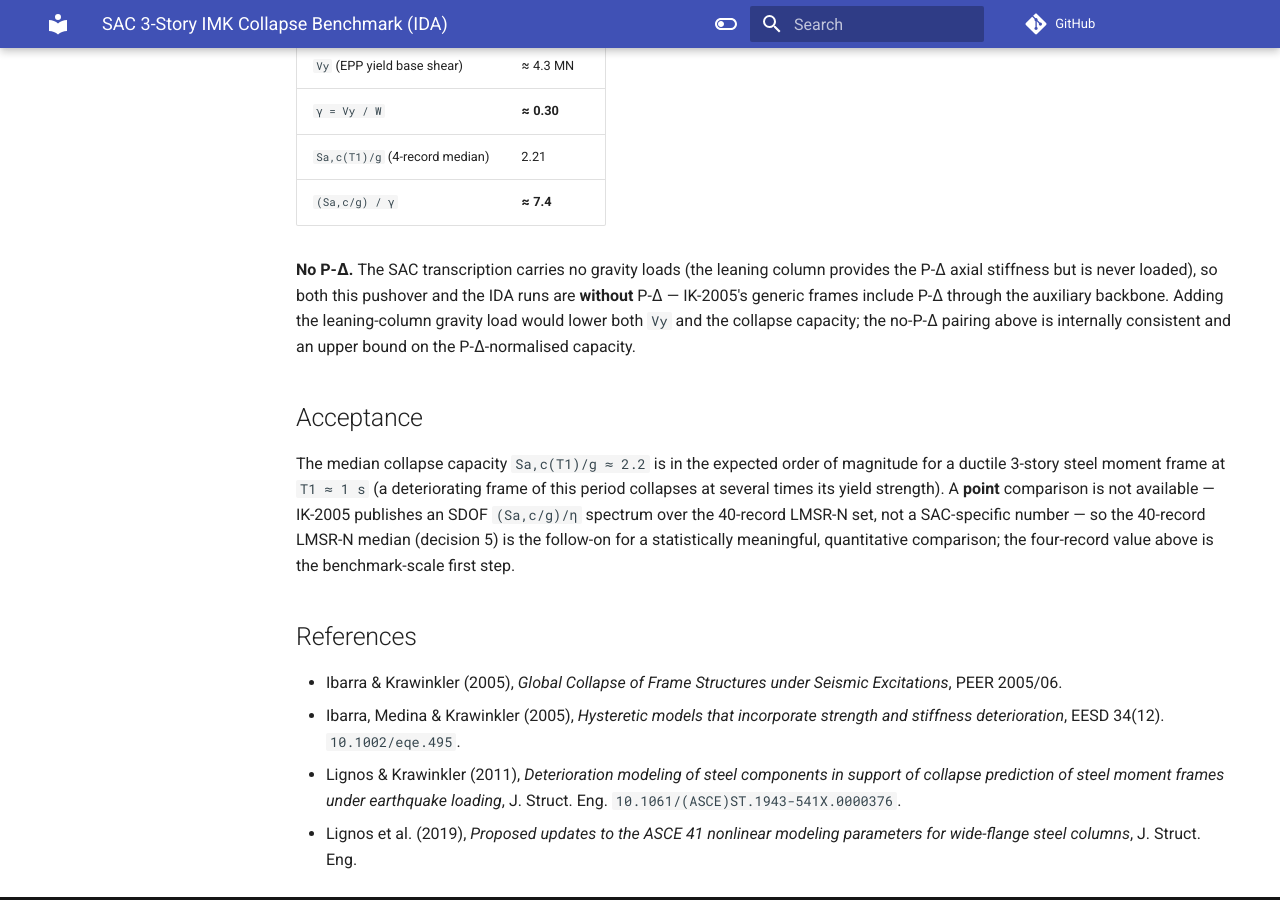
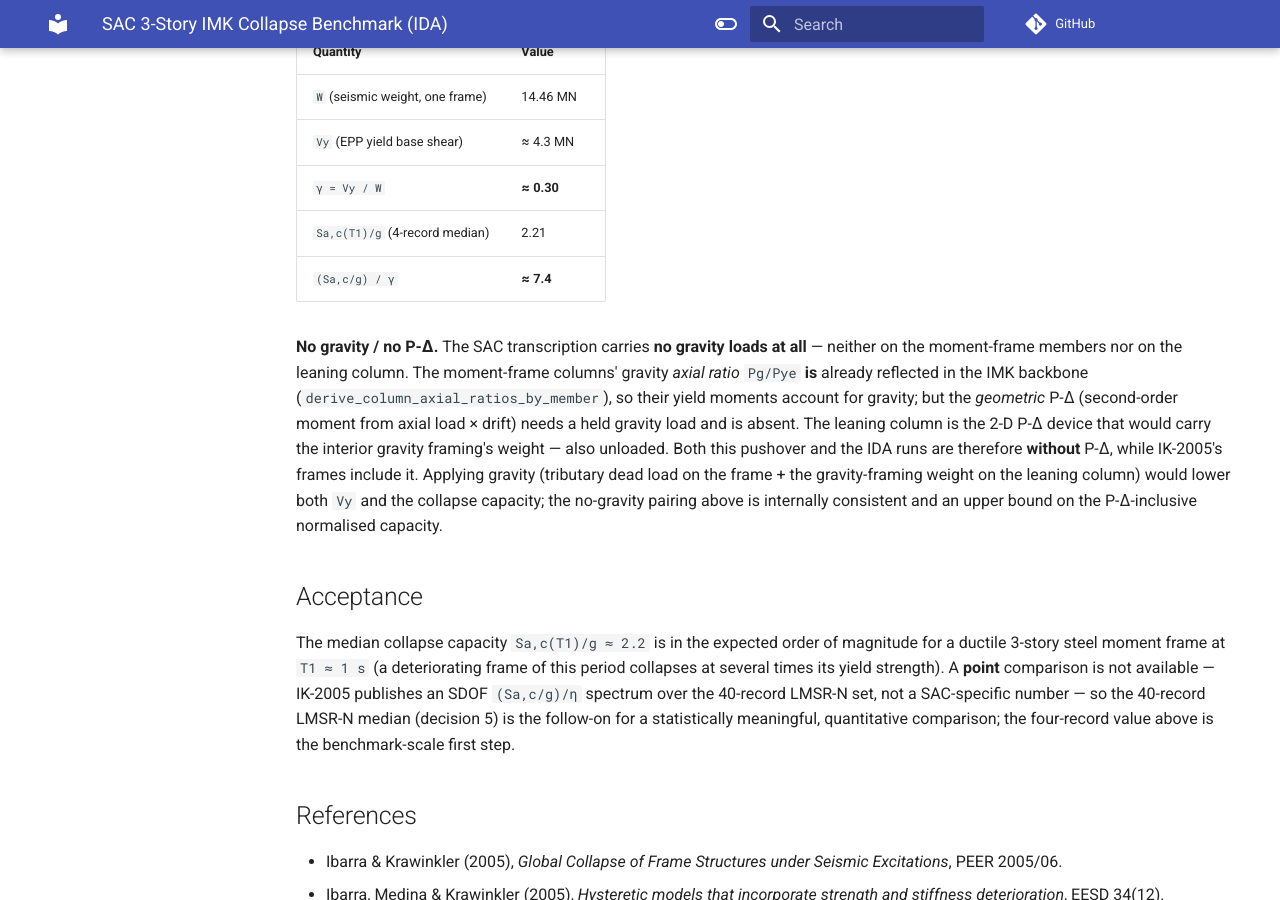
Before and after one commit to boustrephon/fea_toolkit, an MkDocs documentation site: the page built from docs/sac_imk_collapse_benchmark.md, in a window 1280 px wide and 900 px high, scrolled down 2231 px. Built offline with MkDocs 1.6.1 and Material for MkDocs 9.7.7, drawn with Linux system fonts in a browser that asks for light colours; comment, search, counter and statistics services are not loaded; some of the changed text lies outside the part shown.

Commit message:
docs(benchmarks): correct SAC 3-story gravity/P-delta description (2-D half-building, whole-frame gravity)

```diff
--- a/docs/sac_imk_collapse_benchmark.md
+++ b/docs/sac_imk_collapse_benchmark.md
@@ -25,8 +25,12 @@
 use the Lignos–Krawinkler (2011) backbone; column hinges use Lignos et al.
 (2019) with FEMA-355C axial ratios derived member-by-member
 (`derive_column_axial_ratio_by_member=True`); the leaning column stays elastic.
-The model is SI (`{"F": "N", "L": "m", "T": "C"}`), so the m/s² records apply
-directly.
+The model is a **2-D** N–S perimeter moment frame (5 column lines × 3 storeys,
+`ndm=2`/`ndf=3`) carrying **half** the building's seismic mass — one of the two
+symmetric frames — with a leaning column (line 5) that models the interior
+gravity framing for P-Δ.  The transcription carries **no gravity loads** (see
+the strength-ratio section below).  The model is SI
+(`{"F": "N", "L": "m", "T": "C"}`), so the m/s² records apply directly.
 
 ## Method
 
@@ -109,12 +113,18 @@
 | `Sa,c(T1)/g` (4-record median) | 2.21 |
 | `(Sa,c/g) / γ` | **≈ 7.4** |
 
-**No P-Δ.**  The SAC transcription carries no gravity loads (the leaning column
-provides the P-Δ axial stiffness but is never loaded), so both this pushover and
-the IDA runs are **without** P-Δ — IK-2005's generic frames include P-Δ through
-the auxiliary backbone.  Adding the leaning-column gravity load would lower both
-`Vy` and the collapse capacity; the no-P-Δ pairing above is internally
-consistent and an upper bound on the P-Δ-normalised capacity.
+**No gravity / no P-Δ.**  The SAC transcription carries **no gravity loads at
+all** — neither on the moment-frame members nor on the leaning column.  The
+moment-frame columns' gravity *axial ratio* `Pg/Pye` **is** already reflected in
+the IMK backbone (`derive_column_axial_ratios_by_member`), so their yield
+moments account for gravity; but the *geometric* P-Δ (second-order moment from
+axial load × drift) needs a held gravity load and is absent.  The leaning column
+is the 2-D P-Δ device that would carry the interior gravity framing's weight —
+also unloaded.  Both this pushover and the IDA runs are therefore **without**
+P-Δ, while IK-2005's frames include it.  Applying gravity (tributary dead load on
+the frame + the gravity-framing weight on the leaning column) would lower both
+`Vy` and the collapse capacity; the no-gravity pairing above is internally
+consistent and an upper bound on the P-Δ-inclusive normalised capacity.
 
 ## Acceptance
 
```
